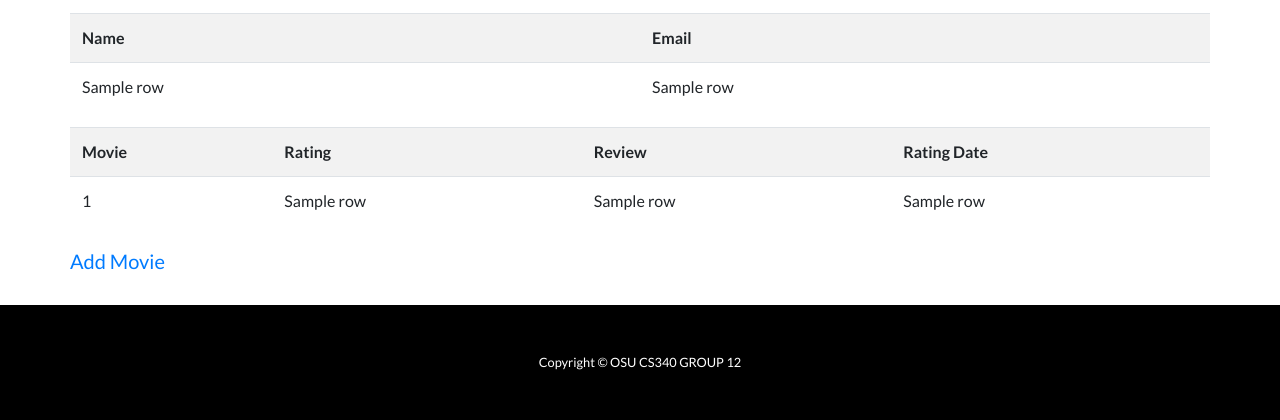
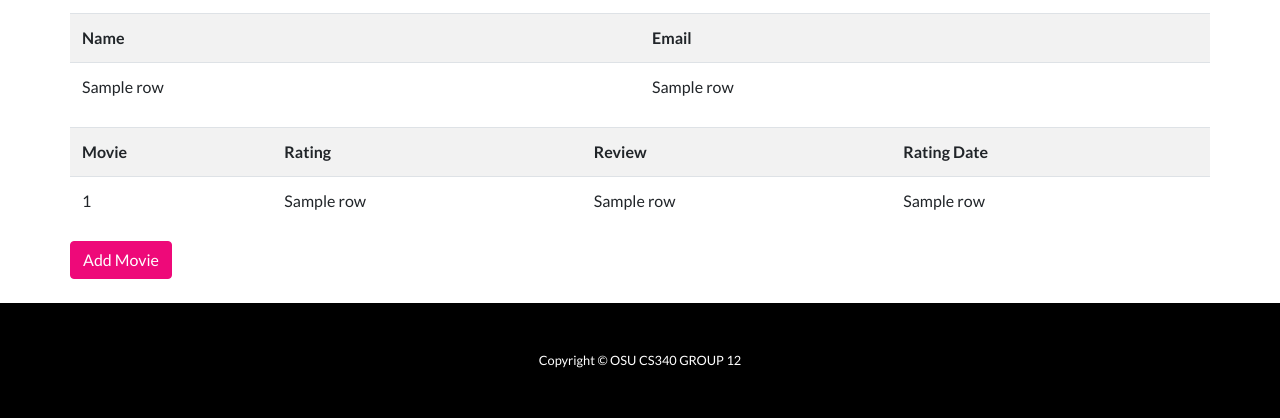
Before and after one commit to jwang711/group12_final, a Flask app: template templates/dashboard.html in a window 1280 px wide. Shown: the part 442-862 px from the top of the page. Run offline with Flask 2, Linux system fonts and the light colour scheme; the template is opened without the code that fills it: most values are stand-ins (such as "Sample title", 1, 10 or a date in 2020); some libraries are stand-ins or nearby versions.

Commit message:
minor change

```diff
--- a/templates/dashboard.html
+++ b/templates/dashboard.html
@@ -98,7 +98,7 @@
           {% endfor %}
         </table>
 
-        <a href="/add_movie" class="navbar-brand"> Add Movie</a>
+        <a href="/add_movie" class="btn btn-primary"> Add Movie</a>
       {% endblock %}
       </div>
     </div>
```
